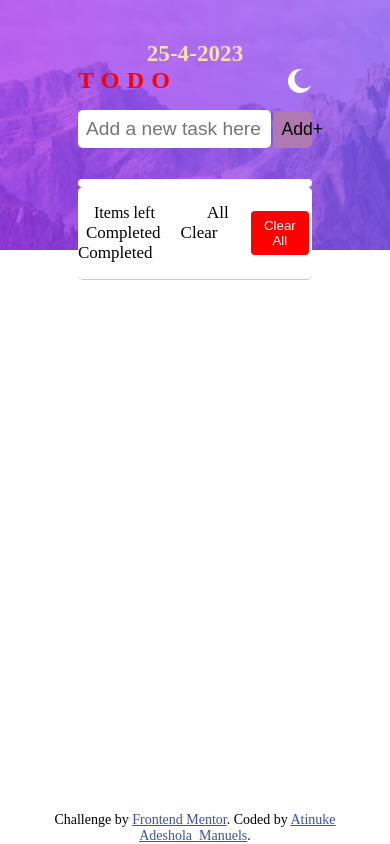
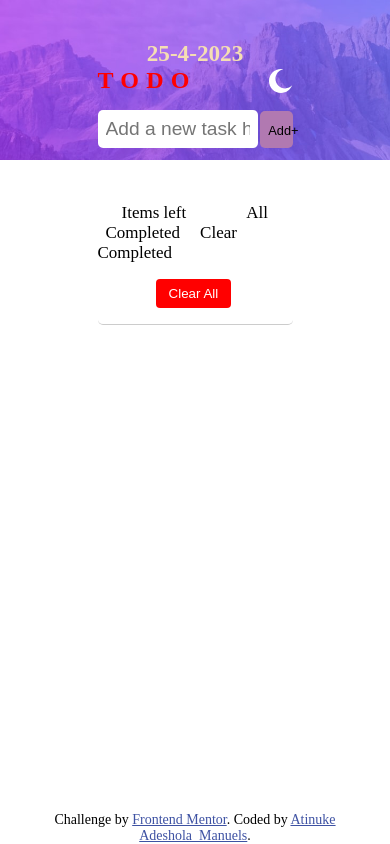
Before and after one commit to Atinuke-Manuels/todo_app_hertechtrail, a plain HTML site: page index.html in a window 390 px wide. Drawn offline with Linux system fonts and the light colour scheme.

Commit message:
My light and dark todo app

```diff
--- a/index.html
+++ b/index.html
@@ -30,7 +30,7 @@
     <ul   class = "task-list"></ul>
     <div  class = "controls">
     <div  class = "filters">
-    <span id    = "active" ></span>Items left
+    <span id    = "active" ></span><span>Items left</span>
     <span id    = "all" class              = "active" style = "margin-left: 3rem;">All</span>
     <span id    = "completed">Completed</span>
     <span id    = "clearCompleted" onclick = "clearCheckedTasks()">Clear Completed</span>
--- a/style.css
+++ b/style.css
@@ -14,7 +14,7 @@
 #header{
     padding-Top: 2.5rem ;
     margin     : auto;
-    max-width  : 60%;
+    max-width  : 50%;
 }
 
 #headerDiv, .input-task{
@@ -186,7 +186,7 @@ footer{
     color: rgb(163, 163, 197);
 }
 
-@media screen and (max-width: 480px) {
+@media screen and (max-width: 600px) {
   #header {
     height         : 8rem;
     background-size: 3px;
@@ -194,6 +194,23 @@ footer{
   #headerText{
     color         : red;
     letter-spacing: 0.3em;
+}
+#addMeBtnText{
+    font-size: 0.8rem;
+}
+#wrapper{
+    background-image : url('./images/bg-desktop-light.jpg');
+    background-repeat: no-repeat;
+    background-size  : cover;
+    height           : 10.0rem;
+}
+.controls{
+    display        : flex;
+    flex-direction : column;
+    justify-content: space-between;
 
 }
+.controls .clear-all-btn{
+    margin-top: 1rem;
 }
+}
```
